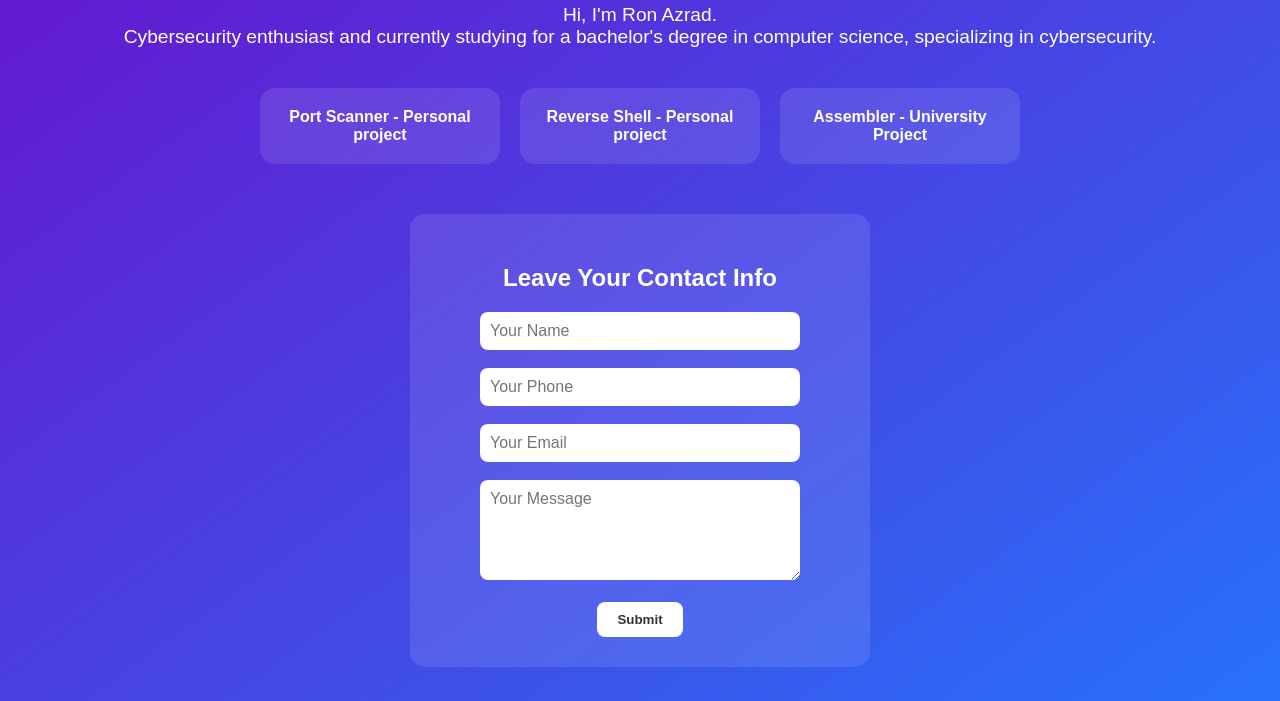
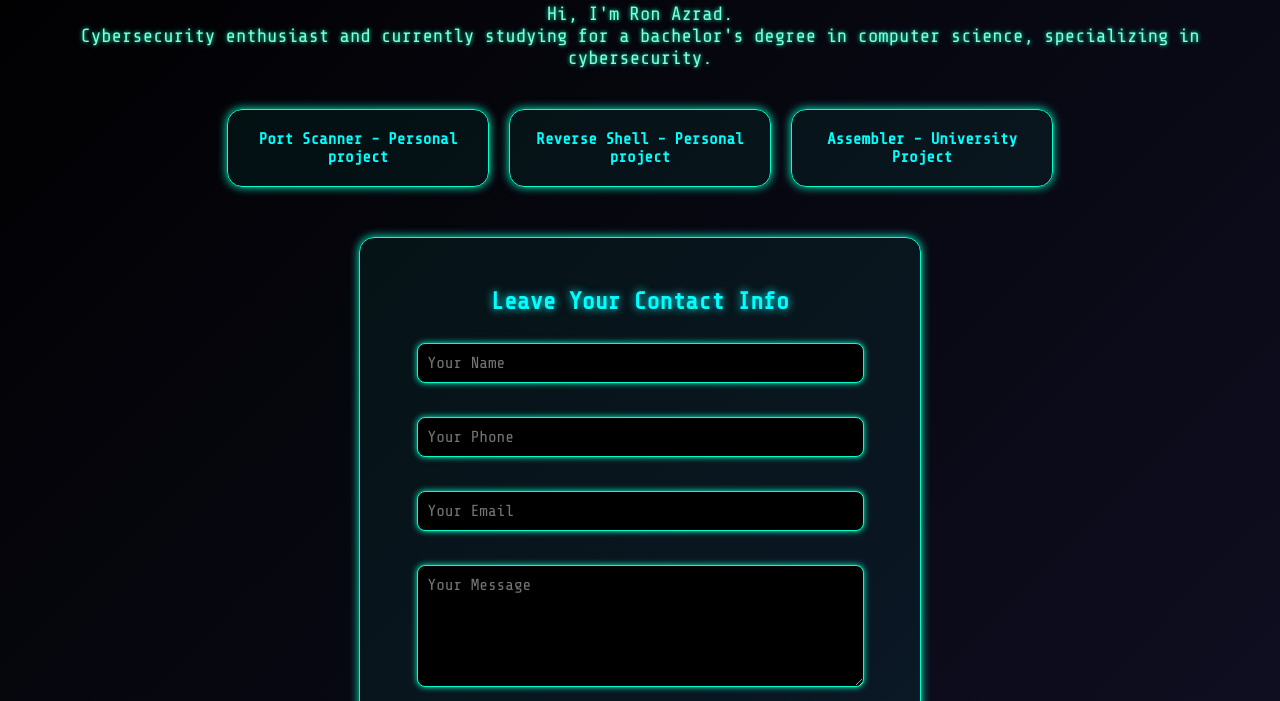
Before and after one commit to ronAzrad2004/Login, a plain HTML site: page index.html in a window 1280 px wide. Shown: the part 152-853 px from the top of the page. Drawn offline with nearby package versions, Linux system fonts and the light colour scheme.

Commit message:
Update index.html

```diff
--- a/index.html
+++ b/index.html
@@ -5,13 +5,15 @@
   <meta name="viewport" content="width=device-width, initial-scale=1.0"/>
   <title>Welcome to My Website</title>
   <link rel="stylesheet" href="https://cdnjs.cloudflare.com/ajax/libs/font-awesome/6.4.0/css/all.min.css" />
+  <link href="https://fonts.googleapis.com/css2?family=Share+Tech+Mono&display=swap" rel="stylesheet">
   <style>
     body {
       margin: 0;
-      font-family: Arial, sans-serif;
-      background: linear-gradient(to bottom right, #6a11cb, #2575fc);
-      color: white;
+      font-family: 'Share Tech Mono', monospace;
+      background: linear-gradient(135deg, #000000 0%, #0f0f23 100%);
+      color: #00ffcc;
       text-align: center;
+      overflow-x: hidden;
     }
 
     .container {
@@ -21,11 +23,15 @@
     h1 {
       font-size: 3em;
       margin-bottom: 10px;
+      color: #0ff;
+      text-shadow: 0 0 10px #0ff;
     }
 
     p {
       font-size: 1.2em;
       margin-bottom: 40px;
+      color: #7fffd4;
+      text-shadow: 0 0 4px #00ffcc;
     }
 
     .projects {
@@ -37,61 +43,77 @@
     }
 
     .project-box {
-      background-color: rgba(255, 255, 255, 0.1);
+      background-color: rgba(0, 255, 204, 0.05);
+      border: 1px solid #00ffcc;
       border-radius: 15px;
       padding: 20px;
-      width: 200px;
-      transition: transform 0.3s ease;
+      width: 220px;
+      box-shadow: 0 0 10px #00ffcc;
+      transition: transform 0.3s ease, box-shadow 0.3s;
     }
 
     .project-box:hover {
       transform: scale(1.05);
+      box-shadow: 0 0 20px #00ffcc;
     }
 
     .project-box a {
-      color: white;
+      color: #00ffff;
       text-decoration: none;
       font-weight: bold;
     }
 
     .contact {
-      background-color: rgba(255, 255, 255, 0.1);
+      background-color: rgba(0, 255, 204, 0.05);
+      border: 1px solid #00ffcc;
       padding: 30px;
       margin: 40px auto;
-      width: 80%;
-      max-width: 400px;
+      width: 90%;
+      max-width: 500px;
       border-radius: 15px;
+      box-shadow: 0 0 10px #00ffcc;
+    }
+
+    .contact h2 {
+      color: #0ff;
+      text-shadow: 0 0 8px #0ff;
+      margin-bottom: 20px;
     }
 
     .contact form input,
     .contact form textarea {
-    width: 80%;
-    padding: 10px;
-    border-radius: 8px;
-    border: none;
-    font-size: 1em;
-    font-family: inherit;
-    box-sizing: border-box;
+      width: 85%;
+      padding: 10px;
+      margin: 8px 0;
+      border-radius: 8px;
+      border: 1px solid #00ffcc;
+      background-color: #000;
+      color: #0ff;
+      font-size: 1em;
+      font-family: 'Share Tech Mono', monospace;
+      box-shadow: 0 0 6px #00ffcc;
     }
 
     .contact form textarea {
-    resize: vertical;
-    min-height: 100px;
+      resize: vertical;
+      min-height: 100px;
     }
 
     .contact button {
-      padding: 10px 20px;
+      padding: 10px 25px;
       border: none;
       border-radius: 8px;
-      background-color: #ffffff;
-      color: #333;
+      background-color: #00ffcc;
+      color: #000;
       font-weight: bold;
+      font-family: 'Share Tech Mono', monospace;
       cursor: pointer;
-      transition: background-color 0.3s;
+      transition: background-color 0.3s, transform 0.2s;
     }
 
     .contact button:hover {
-      background-color: #ddd;
+      background-color: #00cccc;
+      transform: scale(1.05);
     }
 
     .icons {
@@ -99,15 +121,17 @@
     }
 
     .icons a {
-      margin: 0 10px;
+      margin: 0 12px;
       text-decoration: none;
-      color: white;
-      font-size: 2.5em;
-      transition: color 0.3s;
+      color: #0ff;
+      font-size: 2.2em;
+      transition: color 0.3s, transform 0.3s;
+      text-shadow: 0 0 5px #00ffcc;
     }
 
     .icons a:hover {
-      color: #ddd;
+      color: #fff;
+      transform: scale(1.2);
     }
   </style>
 </head>
@@ -136,7 +160,7 @@
     <input type="tel" placeholder="Your Phone" required /><br><br>
     <input type="email" placeholder="Your Email" required /><br><br>
     <textarea placeholder="Your Message" maxlength="200" required></textarea><br><br>
-    <button type="submit">Submit</button>
+    <button type="submit" onclick="handleSubmit(event)">Submit</button>
   </form>
 </div>
 
@@ -155,6 +179,6 @@
       </a>
     </div>
   </div>
-  <script scr="index.js"></script><scritp/>
+  <script src="index.js"></script>
 </body>
 </html>
```
